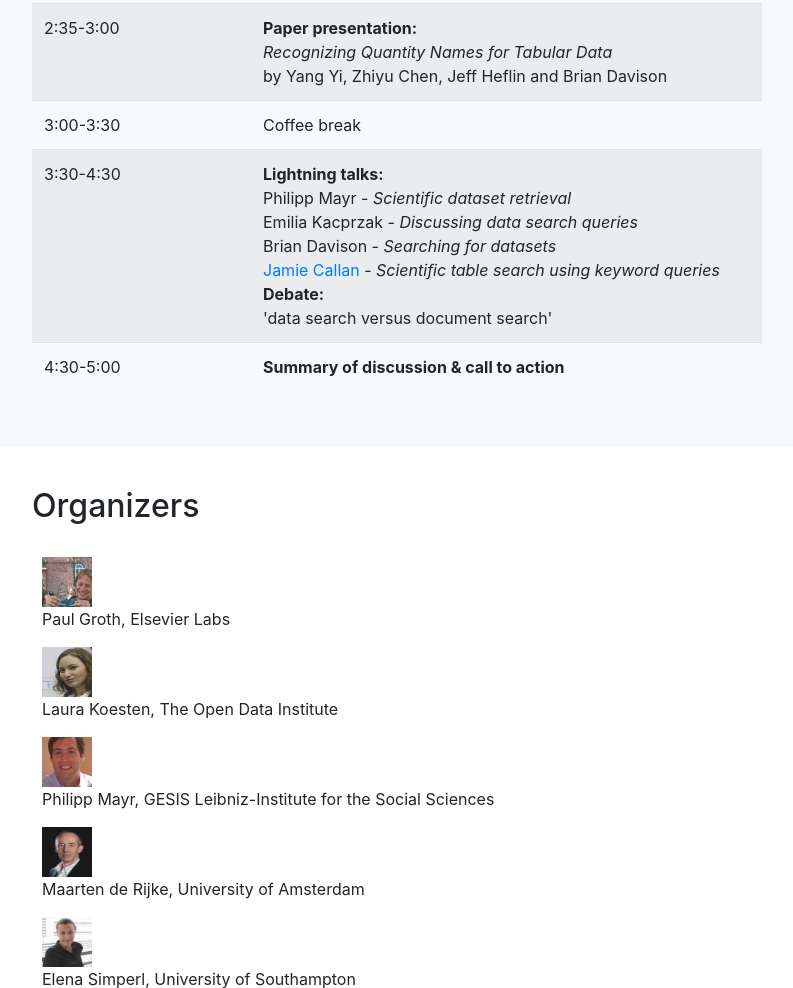
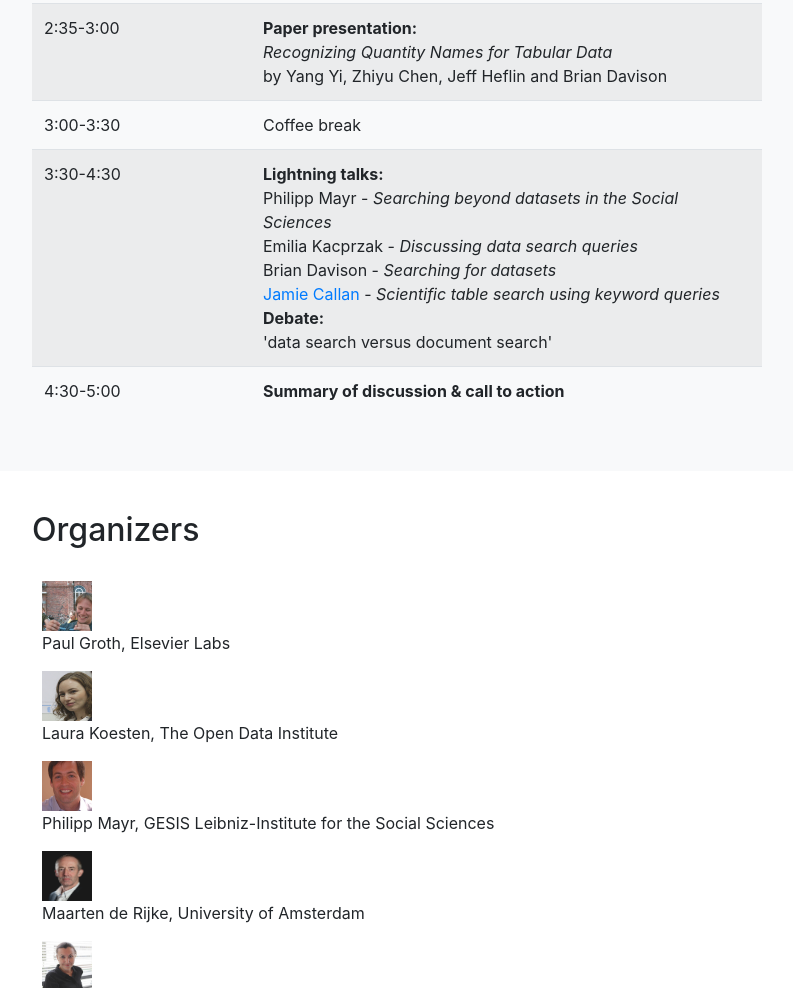
Before and after one commit to datasearch-ws/2018, a plain HTML site: page index.html in a window 1280 px wide. Shown: the part 2867-3855 px from the top of the page, without its empty margins (243-1036 px from the left). Drawn offline with Linux system fonts and the light colour scheme.

Commit message:
update title

```diff
--- a/index.html
+++ b/index.html
@@ -191,7 +191,7 @@
                     </tr>
                     <tr>
                       <td>3:30-4:30</td>
-                      <td> <strong>Lightning talks: </strong>  <br>  Philipp Mayr - <i>Scientific dataset retrieval</i> <br> Emilia Kacprzak - <i> Discussing data search queries </i>  <br> Brian Davison - <i> Searching for datasets </i>  <br> <a href="http://www.cs.cmu.edu/~callan/">Jamie Callan</a> - <i> Scientific table search using keyword queries </i> <br>  <strong> Debate: </strong> <br>'data search versus document search'</td>
+                      <td> <strong>Lightning talks: </strong>  <br>  Philipp Mayr - <i>Searching beyond datasets in the Social Sciences</i> <br> Emilia Kacprzak - <i> Discussing data search queries </i>  <br> Brian Davison - <i> Searching for datasets </i>  <br> <a href="http://www.cs.cmu.edu/~callan/">Jamie Callan</a> - <i> Scientific table search using keyword queries </i> <br>  <strong> Debate: </strong> <br>'data search versus document search'</td>
                     </tr>
                     <tr>
                       <td>4:30-5:00</td>
```
